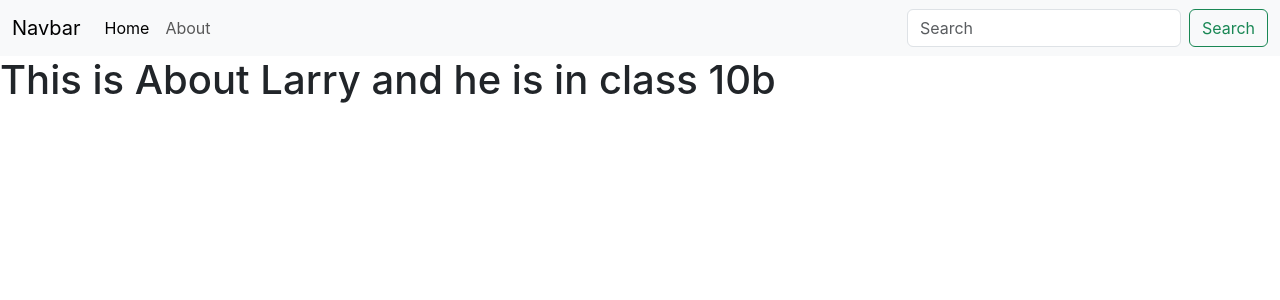
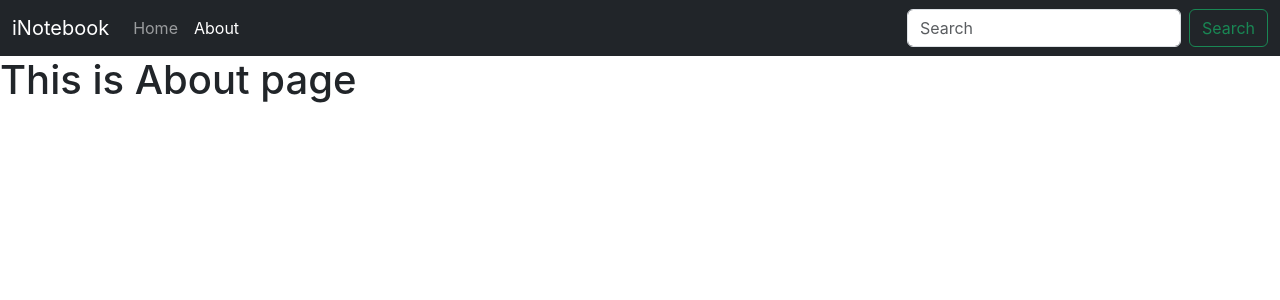
Before and after one commit to sadhanasharma1/iNotebook, a React (Create React App) app: page /about in a window 1280 px wide. Shown: the top 300 px of the page. Built offline with nearby package versions, Linux system fonts and the light colour scheme.

Commit message:
use of useLocation

```diff
--- a/src/Components/About.js
+++ b/src/Components/About.js
@@ -1,14 +1,11 @@
-import React, {useContext,useEffect} from 'react'
-import noteContext from '../context/notes/noteContext';
+import React from 'react'
+
 
 export default function About() {
-  const a = useContext(noteContext);
-  useEffect(()=>{
-    a.update()
-  },[])
+
   return (
     <div>
-      <h1>This is About {a.state.name} and he is in class {a.state.class}</h1>
+      <h1>This is About page </h1>
     </div>
   )
 }
--- a/src/Components/Navbar.js
+++ b/src/Components/Navbar.js
@@ -1,21 +1,28 @@
-import React from 'react'
-import {Link} from "react-router-dom";
+import React, {useEffect} from 'react'
+import {Link, useLocation} from "react-router-dom";
+
 export default function Navbar() {
+    //using this I can extract the location detals of our router...
+    //like pathname, search, hash, state, key etc.. so to het the partivular oe we can write location.pathname or location.key and likewise
+    let location = useLocation();
+    useEffect(() => {
+      console.log(location.pathname)
+    }, [location]);
     return (
         <div>
-            <nav className="navbar navbar-expand-lg bg-body-tertiary">
+            <nav className="navbar navbar-expand-lg navbar-dark bg-dark">
                 <div className="container-fluid">
-                    <Link className="navbar-brand" to="#">Navbar</Link>
+                    <Link className="navbar-brand" to="#">iNotebook</Link>
                     <button className="navbar-toggler" type="button" data-bs-toggle="collapse" data-bs-target="#navbarSupportedContent" aria-controls="navbarSupportedContent" aria-expanded="false" aria-label="Toggle navigation">
                         <span className="navbar-toggler-icon"></span>
                     </button>
                     <div className="collapse navbar-collapse" id="navbarSupportedContent">
                         <ul className="navbar-nav me-auto mb-2 mb-lg-0">
                             <li className="nav-item">
-                                <Link className="nav-link active" aria-current="page" to="/">Home</Link>
+                                <Link className={`nav-link ${location.pathname==="/"? "active":""}`} aria-current="page" to="/">Home</Link>
                             </li>
                             <li className="nav-item">
-                                <Link className="nav-link" to="/about">About</Link>
+                                <Link className={`nav-link ${location.pathname==="/about"? "active":""}`} to="/about">About</Link>
                             </li>
 
                         </ul>
--- a/src/context/notes/NoteState.js
+++ b/src/context/notes/NoteState.js
@@ -1,26 +1,12 @@
 import NoteContext from "./noteContext";
 import {useState} from "react";
 const NoteState = (props) => {
-
-    const s1 = {
-        "name": "Harry",
-        "class": "5b"
-    }
-    const [state,setState] = useState(s1);
-    const update =()=>{
-     setTimeout(()=>{
-        setState({
-            "name": "Larry",
-            "class":"10b"
-        })
-     },1000)
-    }
 
     return (
         // jo bhi value pass krni h usee value={ } ke andar daal do
         // jabhi kisi cheezo ko hm ye ctreated context (NoteContext) ke andar wrap krenge to
         //automatically sare children aa jaenbge
-        <NoteContext.Provider value={{state,update}}>
+        <NoteContext.Provider value={{}}>
             {props.children}
         </NoteContext.Provider>
     )
```
